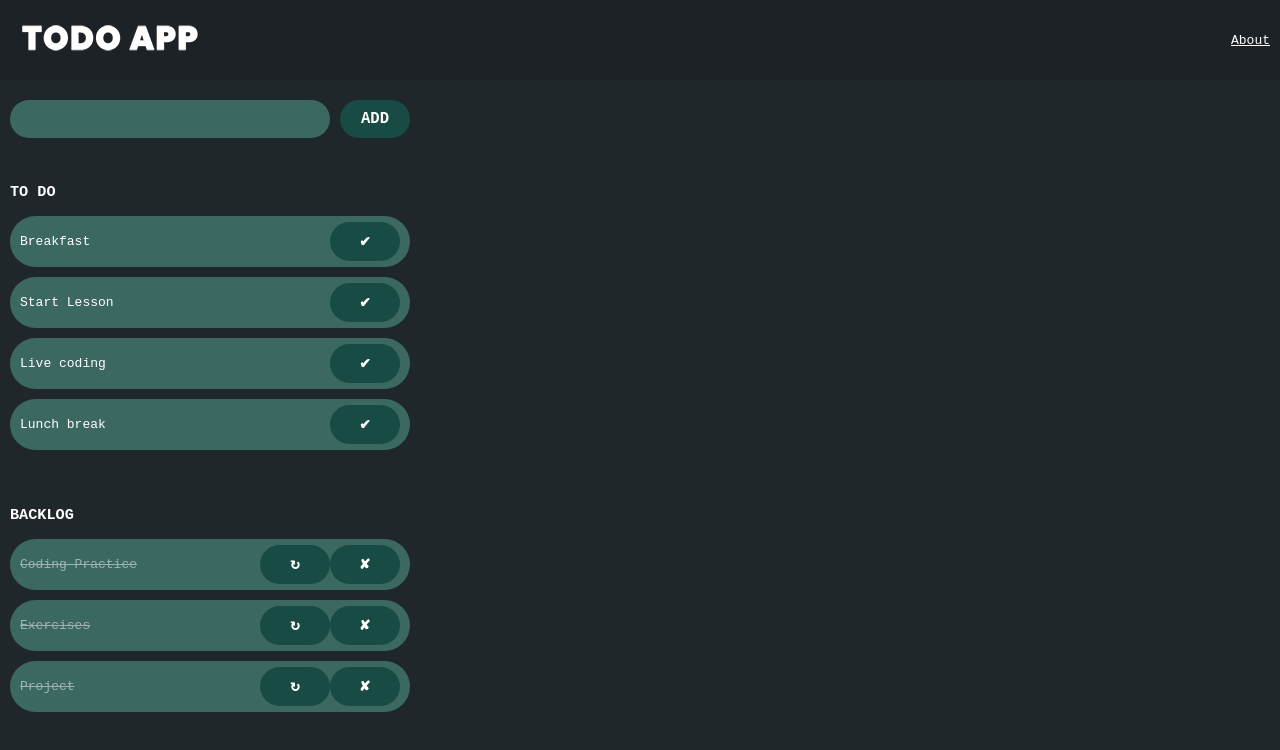
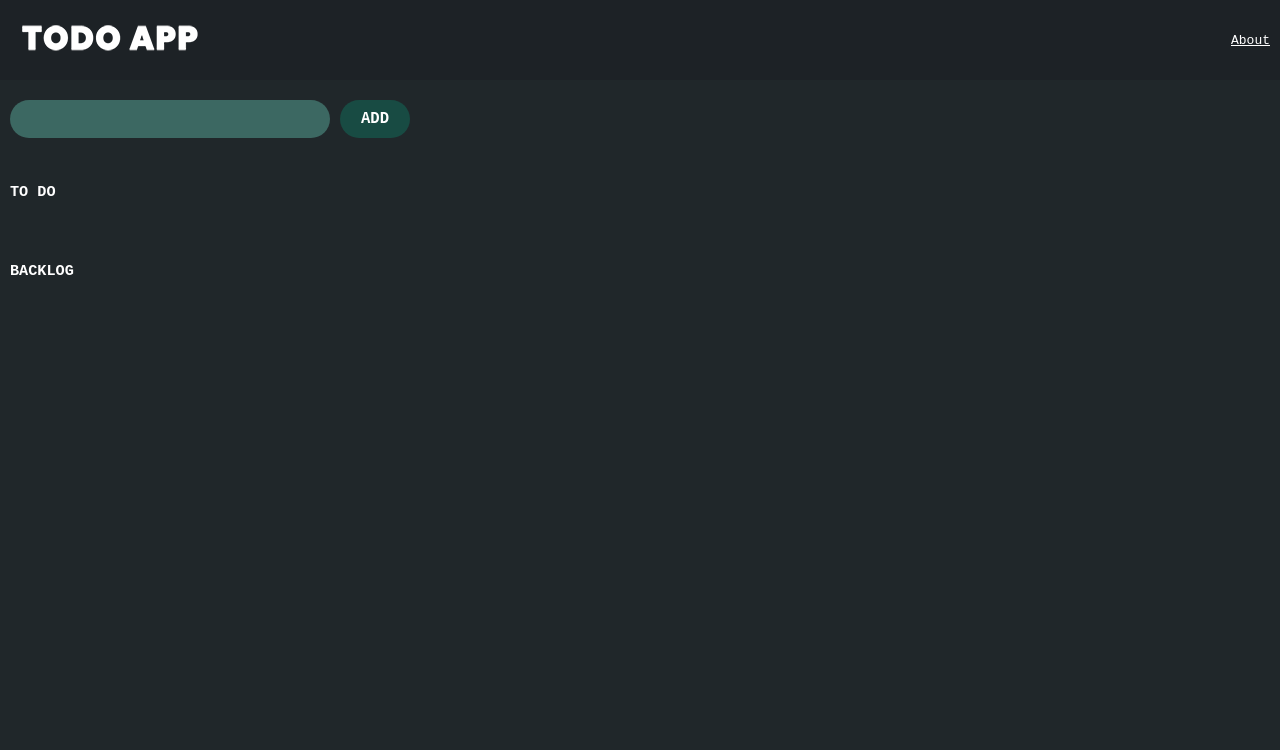
Before and after one commit to FBW32/Browser-Live-Coding, a React (Create React App) app in the folder React/todo-app/: page / in a window 1280 px wide. Shown: the top 750 px of the page. Built offline with nearby package versions, Linux system fonts and the light colour scheme.

Commit message:
todo-app  05-life-cycle localstorage

```diff
--- a/React/todo-app/src/App.js
+++ b/React/todo-app/src/App.js
@@ -8,30 +8,55 @@ import About from "./components/About";
 import NotFound from "./components/NotFound";
 //User interface (UI) unit (Component)
 
+console.log(localStorage);
+/* let data = {
+  name:"Ali",
+  age:23
+} */
+/* JSON.stringify() convert data into string
+  JSON.parse() convert back to its original form (if you are using synchronous code)*/
+
+//json() when you are working with asynchronous code to parse the data
+/* localStorage.setItem("data", JSON.stringify(data)) */
+
+/* console.log(JSON.parse(localStorage.getItem("data")).age) */
+/* localStorage.removeItem("data") */
+
 class App extends React.Component {
   state = {
-    todoItems: [
-      { id: 0, text: "Breakfast", done: false },
-      { id: 1, text: "Start Lesson", done: false },
-      { id: 2, text: "Live coding", done: false },
-      { id: 3, text: "Lunch break", done: false },
-      { id: 4, text: "Coding Practice", done: true },
-      { id: 5, text: "Exercises", done: true },
-      { id: 6, text: "Project", done: true },
-    ],
+    todoItems: [],
   };
+
+  componentDidMount() {
+    //onload
+    let data = localStorage.getItem("todoapp");
+    if (data) {
+      let convertedData = JSON.parse(data);
+      this.setState({
+        todoItems: convertedData,
+      });
+    }
+  }
 
   addItem = (value) => {
     console.log(this, "this is from App");
     let item = { id: this.state.todoItems.length, text: value, done: false };
     let copystate = [...this.state.todoItems];
     copystate.push(item);
-    this.setState({
-      todoItems: copystate,
-    });
+    this.setState(
+      {
+        todoItems: copystate,
+      },
+      () => {
+        localStorage.setItem("todoapp", JSON.stringify(this.state.todoItems));
+      }
+    );
+
     /*  this.setState({
         todoItems:[...this.state.todoItems, item]
-      }) */
+      },()=>{
+      localStorage.setItem("todoapp", JSON.stringify(this.state.todoItems))
+    } ) */
   };
 
   updateItem = (id) => {
@@ -46,8 +71,20 @@ class App extends React.Component {
 
     this.setState({
       todoItems: updatedItems,
+    },  () => {
+      localStorage.setItem("todoapp", JSON.stringify(this.state.todoItems));
     });
   };
+
+  deleteItem=(id)=>{
+     /*  let CopyState=[...this.state.todoItems] */
+      let updatedData = this.state.todoItems.filter(item=>item.id!==id)
+      this.setState({
+        todoItems:updatedData
+      },()=>{
+        localStorage.setItem("todoapp", JSON.stringify(this.state.todoItems));
+      })
+  }
 
   render() {
     let toDos = this.state.todoItems.filter((item) => !item.done);
@@ -66,7 +103,7 @@ class App extends React.Component {
             {...props}
             toDones={toDones} updateItem={this.updateItem} /></div>}/>
  */}
-{/*  switch(condition){
+          {/*  switch(condition){
     case 1:
     case 2:
     default:
@@ -77,16 +114,17 @@ class App extends React.Component {
                 toDos={toDos}
                 addItem={this.addItem}
                 updateItem={this.updateItem}
+                deleteItem={this.deleteItem}
               />
               <ToDonesContainer
                 toDones={toDones}
                 updateItem={this.updateItem}
+                deleteItem={this.deleteItem}
               />
             </Route>
-
             <Route path="/about" component={About} />
-            <Route component={NotFound}/> {/* "Default Case" */}
-         </Switch>
+            <Route component={NotFound} /> {/* "Default Case" */}
+          </Switch>
         </div>
       </BrowserRouter>
     );
--- a/React/todo-app/src/components/ToDonesContainer.js
+++ b/React/todo-app/src/components/ToDonesContainer.js
@@ -1,6 +1,6 @@
 import React from 'react'
 
-export default function ToDonesContainer({toDones , updateItem}) {
+export default function ToDonesContainer({toDones , updateItem, deleteItem}) {
 
  /* const {toDones} = props  */
     return (
@@ -12,7 +12,7 @@ export default function ToDonesContainer({toDones , updateItem}) {
                         <p>{todone.text}</p>
                         <div className="actions">
                             <button className="btn" onClick={()=>updateItem(todone.id)}> &#8635; </button>
-                            <button className="btn" onClick={()=>updateItem(todone.id)}> &#x2718; </button>
+                            <button className="btn" onClick={()=>deleteItem(todone.id)}> &#x2718; </button>
                         </div>
                     </div>
                 )
```
